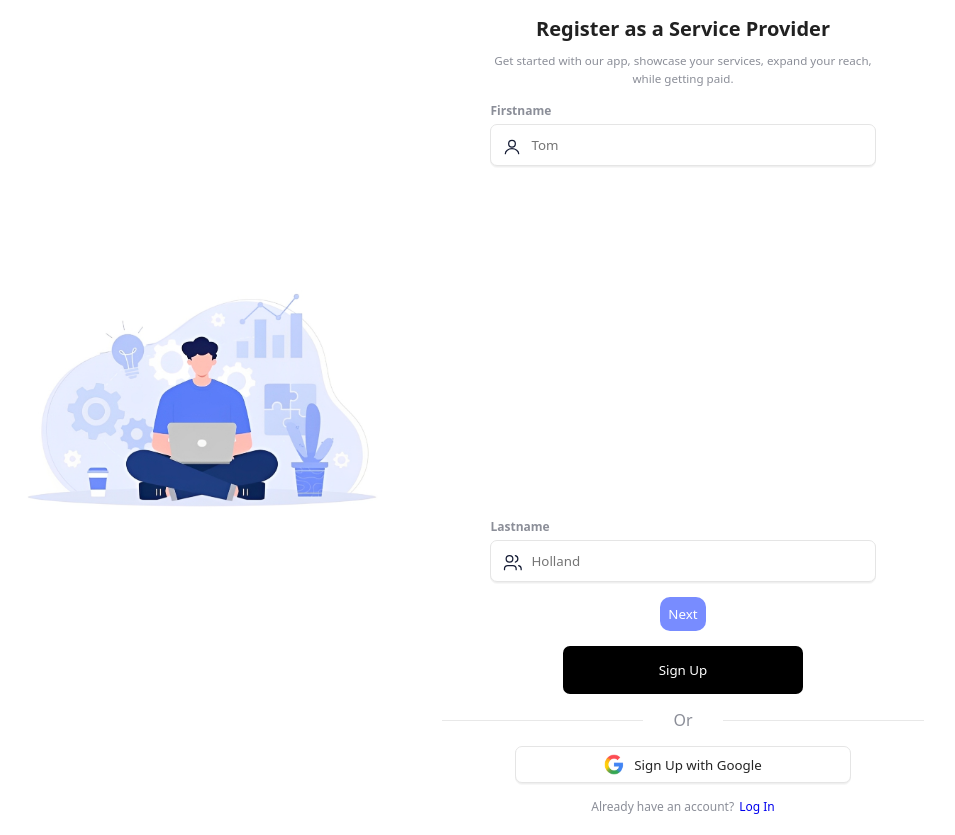
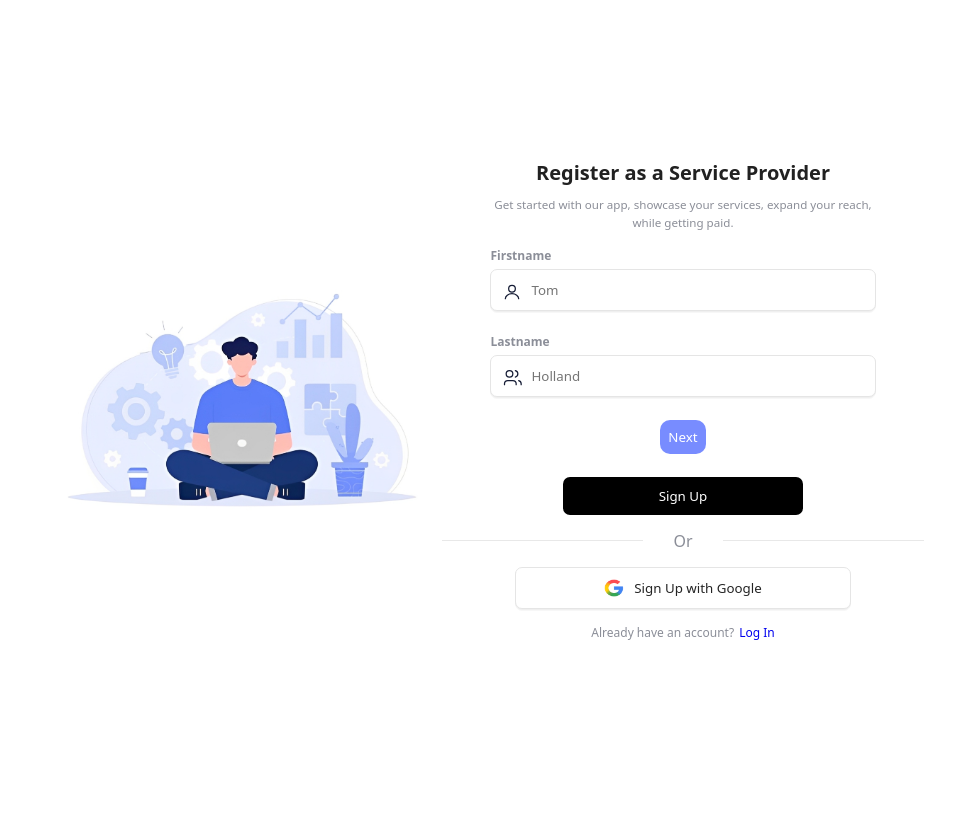
Before and after one commit to 404khai/HireCraft, a React (Vite) app: page /ServiceProviderSignUp in a window 1280 px wide. Shown: the whole page, without its empty margins (157-1112 px from the left). After the commit the page ends 800 px from the top, so only its background shows below. Built offline with nearby package versions, Linux system fonts and the light colour scheme; a web font is replaced by a local one.

Commit message:
multi-step signup form finished

```diff
--- a/src/pages/Login/Login.jsx
+++ b/src/pages/Login/Login.jsx
@@ -56,7 +56,7 @@ const Login = () => {
             </button> */}
             <p className="note">
                 Forgot Password?
-                <Link to="/ServiceProviderSignUp" className="logInBtnLink">Reset Password</Link>
+                <Link to="" className="logInBtnLink" style={{color: "red"}}>Reset Password</Link>
             </p>
         </form>
     </div>
--- a/src/pages/ServiceProviderSignUp/ServiceProviderSignUp.css
+++ b/src/pages/ServiceProviderSignUp/ServiceProviderSignUp.css
@@ -14,14 +14,15 @@
   .signup_form_container {
     width: fit-content;
     /* border: 1px solid black; */
-    /* height: 400px; */
-    height: 100%;
+    height: 500px;
+    /* height: 90%; */
     display: flex;
     flex-direction: column;
     align-items: center !important;
     justify-content: center;
     gap: 15px;
-    padding: 50px 40px 20px 40px;
+    /* padding: 50px 40px 20px 40px; */
+    /* padding-top: 50px; */
     /* background-color: #932424; */
     /* box-shadow: 0px 106px 42px rgba(0, 0, 0, 0.01),
       0px 59px 36px rgba(0, 0, 0, 0.05), 0px 26px 26px rgba(0, 0, 0, 0.09),
@@ -29,13 +30,28 @@
     border-radius: 11px;
     font-family: "Inter", sans-serif;
   }
-  .firstStep, .lastStep{
-    /* background-color: black; */
+  .firstStep, .secondStep{
+    height: 150px;
+  }
+
+  .firstStep, .secondStep, .thirdStep{
+    justify-content: space-between;
+  }
+  .fourthStep{
+    justify-content: center;
+  }
+  .thirdStep{
+    height: 400px;
+    gap: 10px;
+  }
+  .firstStep, .secondStep, .thirdStep, .fourthStep{
+    /* background-color: coral; */
     width: 80%;
-    height: 100%;
+    /* height: 300px;
+    justify-content: center;
+    gap: 20px; */
     display: flex;
     flex-direction: column;
-    justify-content: space-between;
   }
   .logo_container {
     box-sizing: border-box;
@@ -126,7 +142,8 @@
   }
   .signUpBtn {
     width: 50%;
-    height: 80px;
+    /* height: 80px; */
+    padding: 10px;
     border: 0;
     background: black;
     border-radius: 7px;
@@ -139,9 +156,14 @@
     transition: 0.6s;
     transform: scale(1.1);
   }
+  .signUpGoogle{
+    width: 20px;
+    height: 90%;
+  }
   .sign-up_ggl {
     width: 70%;
-    height: 60px;
+    padding: 10px;
+    /* height: 60px; */
     display: flex;
     align-items: center;
     justify-content: center;
@@ -180,7 +202,15 @@
     display: flex;
     gap: 5px;
   }
-
+  .prevNextButtons{
+    height: 50px;
+    width: 100%;
+    /* background-color: aquamarine; */
+    justify-content: center;
+    display: flex;
+    align-items: center;
+    gap: 20px;
+  }
   .prevNextButtons button{
     background-color: #788cff;
     color: white;
--- a/src/pages/ServiceProviderSignUp/ServiceProviderSignUp.jsx
+++ b/src/pages/ServiceProviderSignUp/ServiceProviderSignUp.jsx
@@ -23,11 +23,11 @@ const ServiceProviderSignUp = () => {
     };
 
     const nextStep = () => {
-        if (step < 1) setStep(step + 1);
+        if (step < 4) setStep(step + 1);
     };
 
     const prevStep = () => {
-        if (step > 3) setStep(step - 1)
+        if (step > 0) setStep(step - 1)
     };
 
 
@@ -119,7 +119,7 @@ const ServiceProviderSignUp = () => {
 
 
             {step === 2 && (
-                <div className='lastStep'>
+                <div className='thirdStep'>
                     <div className="input_container" id='country'>
                         <label className="input_label" for="password_field">Select Country</label>
                         <CountrySelect
@@ -163,9 +163,14 @@ const ServiceProviderSignUp = () => {
                         />
                     </div>
 
+                </div>
+            )}
+
+            {step === 3 && (
+                <div className="fourthStep">
                     <div className="group" id='phoneNo'>
                         <label htmlFor="" >
-                            {/* Phone Number: */}
+                                    {/* Phone Number: */}
                             <PhoneInput
                                 international
                                 countryCallingCodeEditable={false}
@@ -184,7 +189,7 @@ const ServiceProviderSignUp = () => {
                             Previous
                         </button>
                     )}
-                    {step < 1 && (
+                    {step < 3 && (
                         <button type="button" onClick={nextStep}>
                             Next
                         </button>
@@ -208,7 +213,7 @@ const ServiceProviderSignUp = () => {
             </div>
 
             <button title="Sign Up with Google" type="submit" className="sign-up_ggl">
-                <img src={google} alt="" className='google'/>
+                <img src={google} alt="" className='signUpGoogle'/>
                 <span>Sign Up with Google</span>
             </button>
             {/* <button title="Sign In" type="submit" className="sign-in_apl">
```
